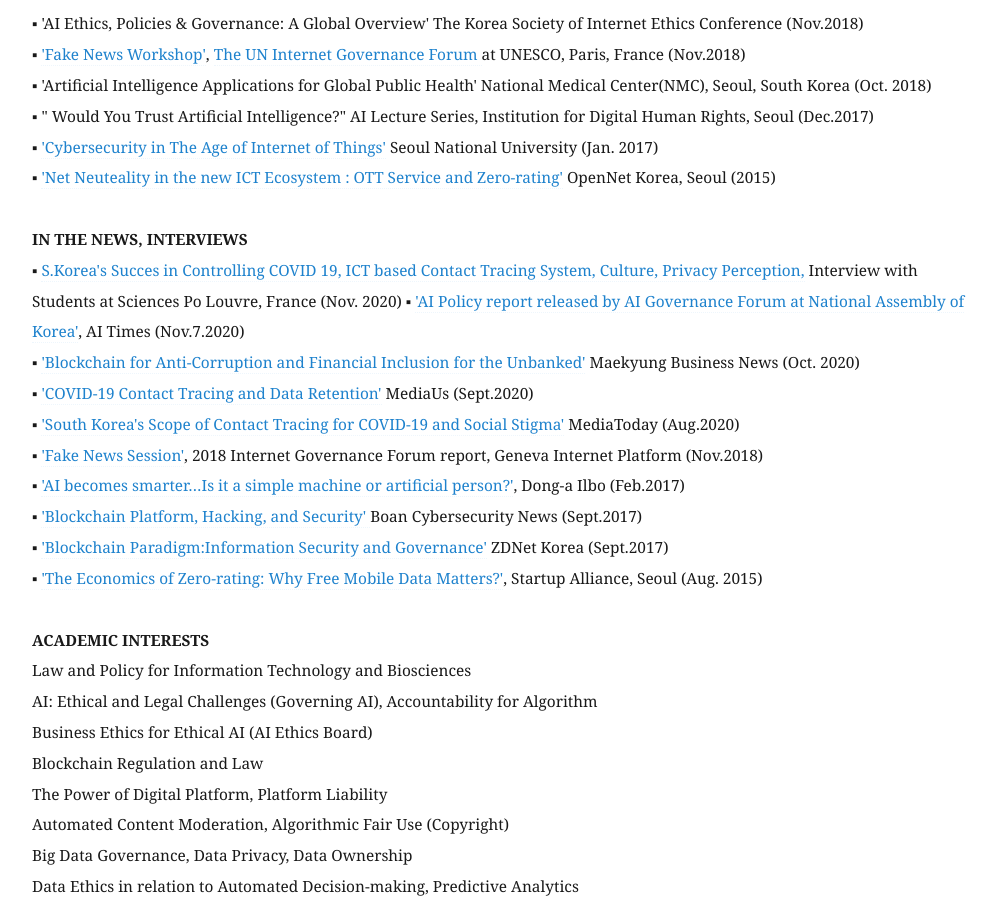
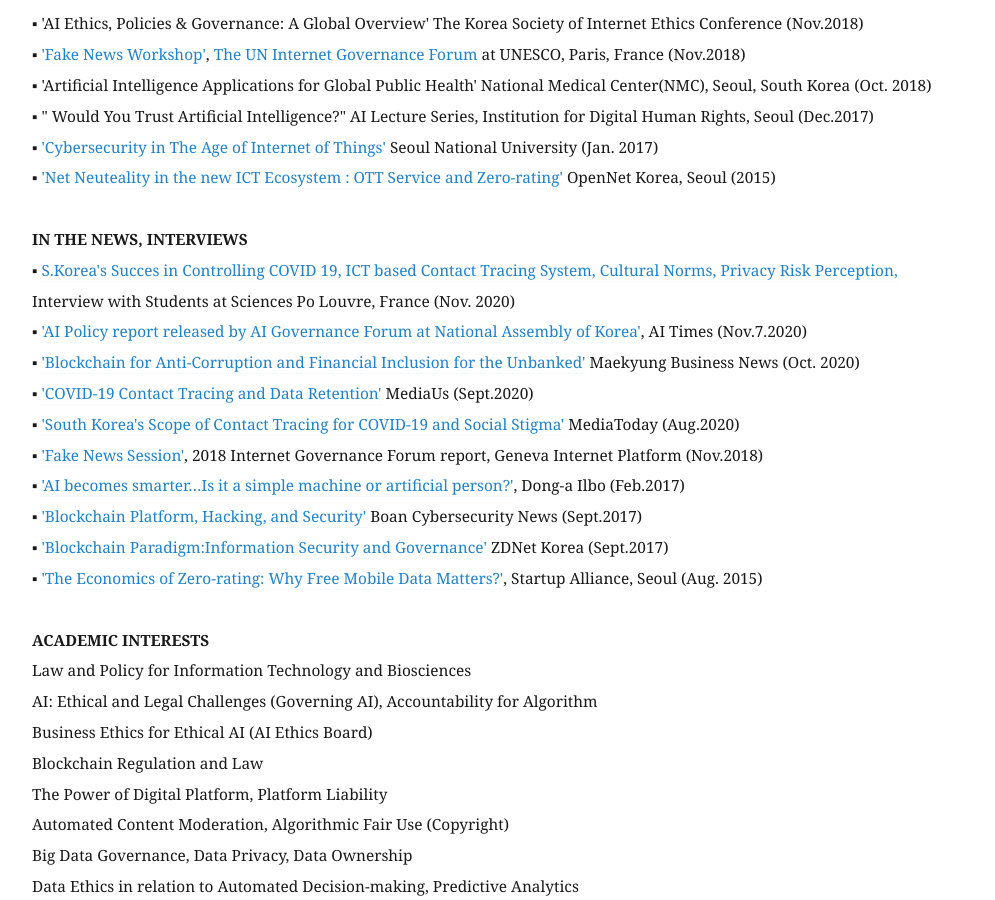
Before and after one commit to eunchangchoi/eunchangchoi.github.io, a Jekyll site: the page built from index.md, in a window 1280 px wide and 900 px high, scrolled down 3716 px. Shown: the whole window, without its empty margins (68-1063 px from the left). Built offline with Jekyll 4.4.1, drawn with Linux system fonts in a browser that asks for light colours.

Commit message:
Update index.md

```diff
--- a/index.md
+++ b/index.md
@@ -80,7 +80,7 @@
 ▪ <a href="https://opennet.or.kr/wp-content/uploads/2015/08/발표자료-Net-Neutrality-OTT-Zero-ratinghandout-2015812-.pdf">'Net Neuteality in the new ICT Ecosystem : OTT Service and Zero-rating'</a> OpenNet Korea, Seoul (2015) <br>
   <br>
  <strong> IN THE NEWS, INTERVIEWS</strong> <br>
-▪ <a href="https://soundcloud.com/zion-lee-310060380/digikorea#t=22:59"> S.Korea's Succes in Controlling COVID 19, ICT based Contact Tracing System, Culture, Privacy Perception,</a> Interview with Students at Sciences Po Louvre, France (Nov. 2020)
+▪ <a href="https://soundcloud.com/zion-lee-310060380/digikorea#t=22:59"> S.Korea's Succes in Controlling COVID 19, ICT based Contact Tracing System, Cultural Norms, Privacy Risk Perception,</a> Interview with Students at Sciences Po Louvre, France (Nov. 2020) <br>
 ▪ <a href="http://www.aitimes.com/news/articleView.html?idxno=133368"> 'AI Policy report released by AI Governance Forum at National Assembly of Korea'</a>, AI Times (Nov.7.2020)<br>
 ▪ <a href="https://www.mk.co.kr/news/economy/view/2020/10/1097127/">'Blockchain for Anti-Corruption and Financial Inclusion for the Unbanked'</a> Maekyung Business News (Oct. 2020)<br>
 ▪ <a href="http://www.mediaus.co.kr/news/articleView.html?idxno=192351"> 'COVID-19 Contact Tracing and Data Retention'</a> MediaUs (Sept.2020) <br>
```
